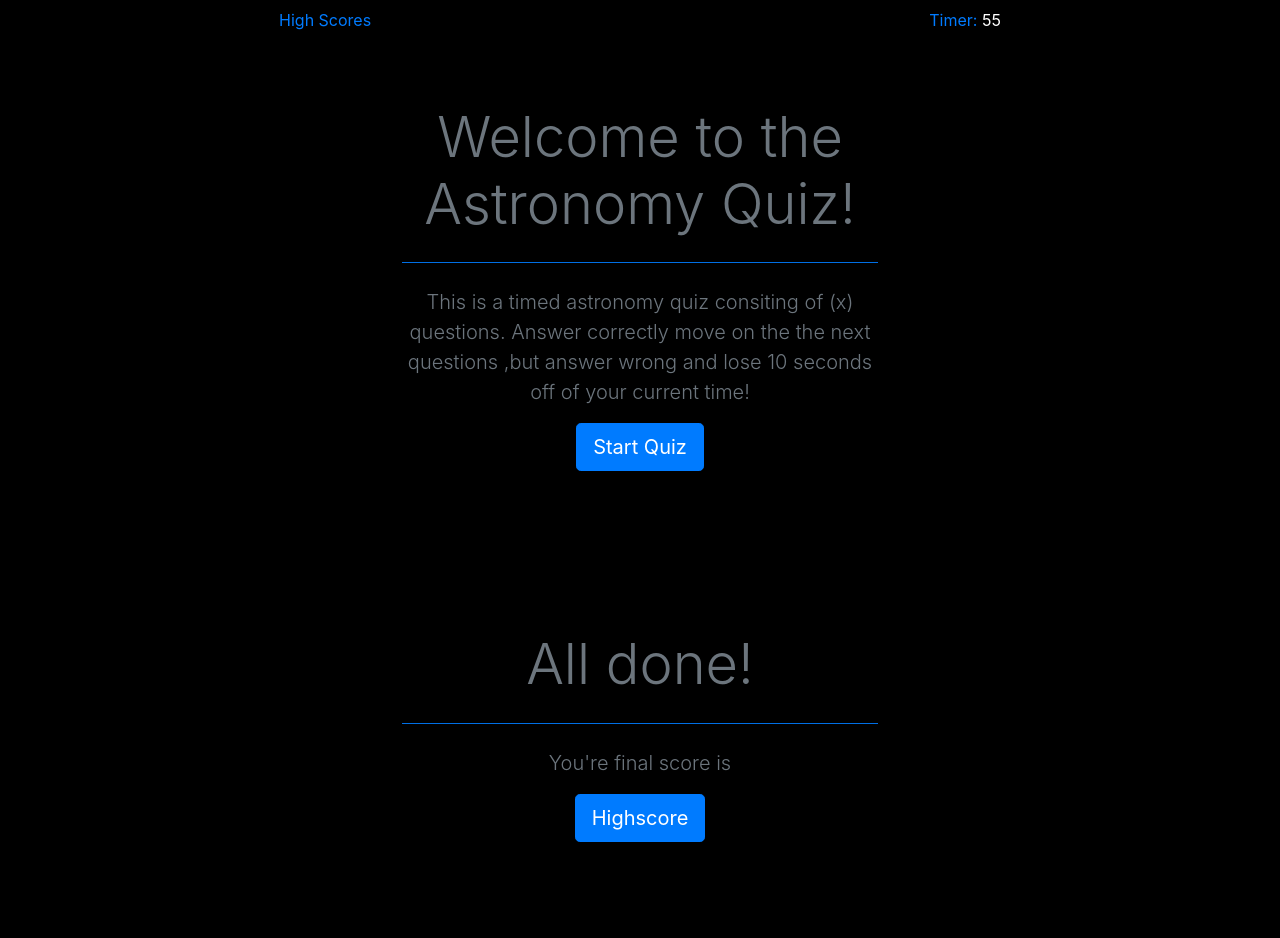
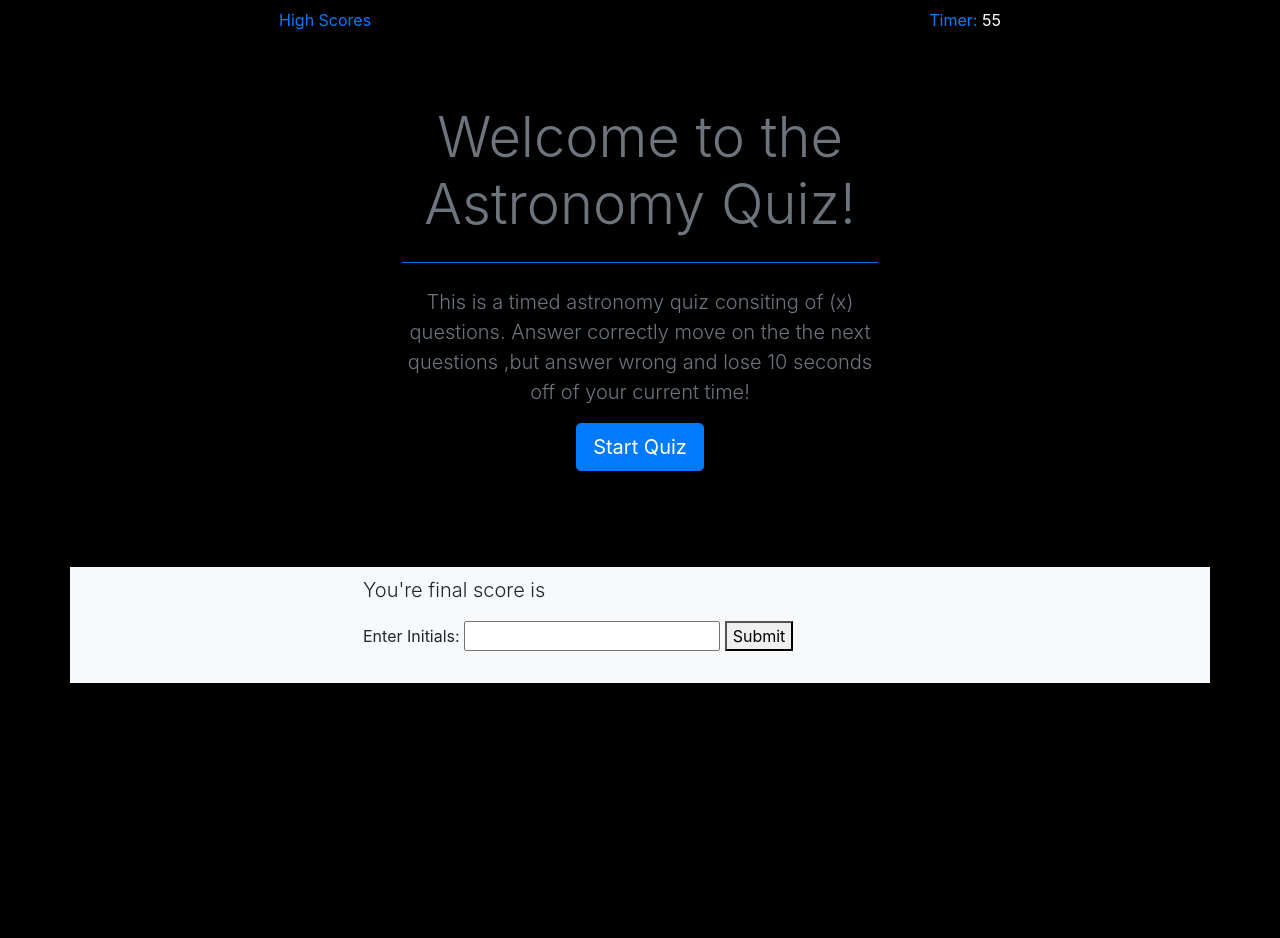
Before and after one commit to ericjdimare/astronomy-quiz, a plain HTML site: page index.html in a window 1280 px wide. After the commit the page ends 800 px from the top, so only its background shows below. Drawn offline with nearby package versions, Linux system fonts and the light colour scheme.

Commit message:
Create UL/LI for Initials and Score @ End Game

```diff
--- a/index.html
+++ b/index.html
@@ -274,7 +274,7 @@
     </div>
 
     <!-- End Game Page -->
-    <div class="container" id="end-game">
+    <div class="container d-none" id="end-game">
       <div class="row">
         <div class="col-lg-6 offset-3">
           <div class="jumbotron text-center bg-transparent text-muted">
@@ -283,16 +283,28 @@
             </h1>
             <hr class="my-4 bg-primary" />
             <p class="lead">You're final score is <span id="score"></span></p>
-            <button
-              class="btn btn-primary btn-lg"
-              id="start-quiz"
-              type="button"
-            >
+            <button class="btn btn-primary btn-lg" id="highscore" type="button">
               Highscore
             </button>
           </div>
         </div>
       </div>
     </div>
+
+    <div class="container bg-light" id="highscoreDiv">
+      <div class="row">
+        <div class="col-lg-6 offset-3 p-2">
+          <p class="lead">You're final score is <span id="score-end"></span></p>
+          <label for="initials"
+            >Enter Initials: <input type="text" id="initials" value="" />
+          </label>
+          <button type="button" id="submit-score">Submit</button>
+          <div class="d-flex flex-row">
+            <ul id="display-initials"></ul>
+            <ul id="display-score"></ul>
+          </div>
+        </div>
+      </div>
+    </div>
   </body>
 </html>
--- a/index.js
+++ b/index.js
@@ -170,3 +170,15 @@ $("#further").click(function() {
   $("#score").text(counter);
   clearInterval(timer);
 });
+
+$("#highscore").click(function() {
+  $("#score-end").text(counter);
+  $("#highscoreDiv").removeClass("d-none");
+});
+
+$("#submit-score").click(function() {
+  let initialsValue = document.getElementById("initials");
+  let storedInitials = initialsValue.value;
+  $("#display-initials").append(`<li> ${storedInitials} </li>`);
+  $("#display-score").append(`<li> ${counter} </li>`);
+});
```
